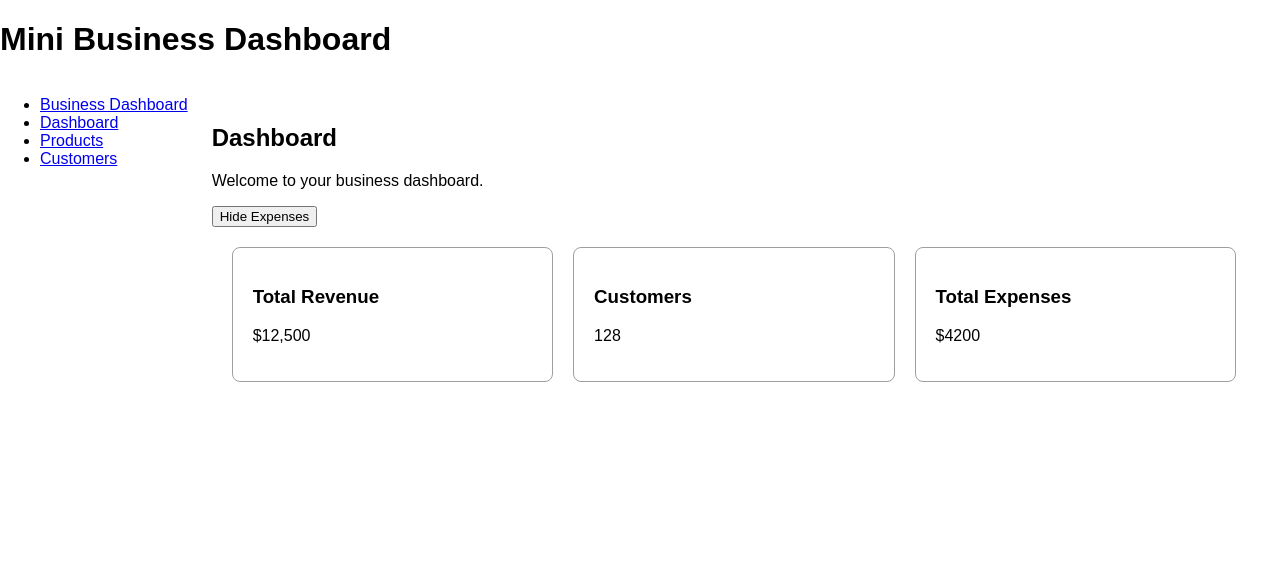
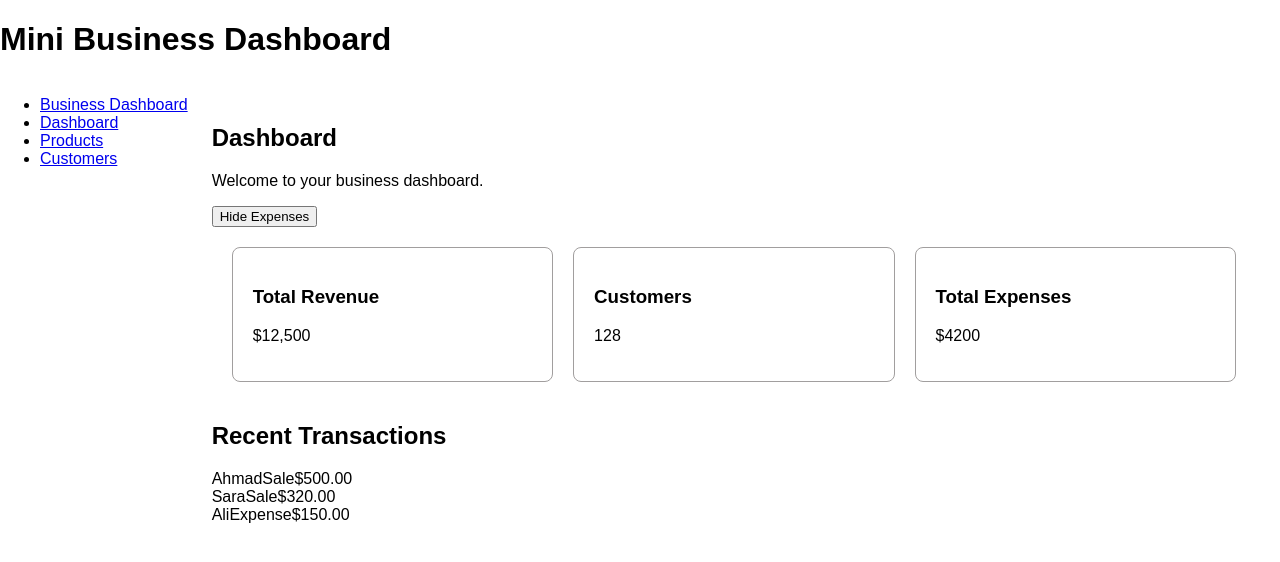
Before and after one commit to khalidsayeedi10/mini-business-dashboard, a React (Vite) app: page / in a window 1280 px wide. Shown: the top 562 px of the page. Built offline with nearby package versions, Linux system fonts and the light colour scheme.

Commit message:
Add transaction list with typed data

```diff
--- a/src/App.tsx
+++ b/src/App.tsx
@@ -1,13 +1,21 @@
+import TransactionList from "./components/TransactionList";
 import Header from "./components/Header";
 import Sidebar from "./components/Sidebar";
 import SummaryCard from "./components/SummaryCard";
 import { useState } from "react";
+import { type Transaction } from "./types/transactions";
 
 function App() {
     const summaryCardsData = [
         { title: "Total Revenue", value: "$12,500" },
         { title: "Customers", value: "128" },
     ];
+
+    const transactions: Transaction[] = [
+    { id: 1, customer: "Ahmad", type: "Sale", amount: 500 },
+    { id: 2, customer: "Sara", type: "Sale", amount: 320 },
+    { id: 3, customer: "Ali", type: "Expense", amount: 150 },
+];
 
     const [showExpenses, setShowExpenses] = useState(true);
 
@@ -31,13 +39,17 @@ function App() {
                                 title={card.title}
                                 value={card.value}
                             />
-                        ))}{showExpenses && (
+                        ))
+                        }
+
+                        {showExpenses && (
                             <SummaryCard
                                 title="Total Expenses"
                                 value="$4200"
                             />
                         )}
                     </div>
+                    <TransactionList transactions={transactions} />
                 </main>
             </div>
         </>
--- /dev/null
+++ b/src/components/TransactionItem.tsx
@@ -0,0 +1,18 @@
+import { type Transaction } from "../types/transactions";
+
+type TransactionItemProps = {
+    // your properties here
+    transaction: Transaction;
+};
+
+function TransactionItem({ transaction: { customer, type, amount } }: TransactionItemProps) {
+    return (
+        <div className="transaction-item">
+            <span>{customer}</span>
+            <span>{type}</span>
+            <span>${amount.toFixed(2)}</span>
+        </div>
+    );
+}
+
+export default TransactionItem;
--- /dev/null
+++ b/src/components/TransactionList.tsx
@@ -0,0 +1,22 @@
+import TransactionItem from "./TransactionItem";
+import { type Transaction } from "../types/transactions";
+
+type TransactionListProps = {
+    transactions: Transaction[];
+};
+
+function TransactionList({ transactions }: TransactionListProps) {
+    return (
+        <div className="transaction-list">
+            <h2>Recent Transactions</h2>
+            {transactions.map((transaction) => (
+                <TransactionItem
+                    key={transaction.id}
+                    transaction={transaction}
+                />
+            ))}
+        </div>
+    );
+}
+
+export default TransactionList;
--- /dev/null
+++ b/src/types/transactions.ts
@@ -0,0 +1,6 @@
+export type Transaction = {
+    id: number;
+    customer: string;
+    type: "Sale" | "Expense";
+    amount: number;
+};
```
